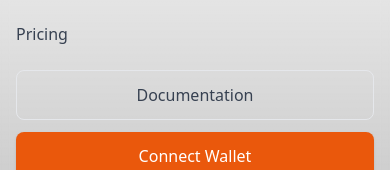
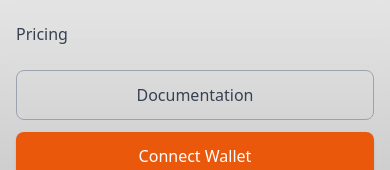
Before and after one commit to raldblox/fileblox, a Next.js app in the folder react-web-app/: page / in a window 390 px wide. Both pictures are taken after a click on the button 362 px from the left and 25 px from the top of the page. Shown: the part 210-380 px from the top of the page. Built offline with nearby package versions, Linux system fonts and the light colour scheme.

Commit message:
Fixed blur and layouts

```diff
--- a/react-web-app/components/Nav.js
+++ b/react-web-app/components/Nav.js
@@ -154,7 +154,7 @@ export default () => {
                                             }
                                             {
                                                 item.isDrapdown && drapdownState.idx == idx && drapdownState.isActive ? (
-                                                    <div className="mt-6 backdrop-blur-md inset-x-0 top-20 w-full md:absolute md:border-y md:shadow-md md:mt-0">
+                                                    <div className="mt-6 inset-x-0 top-20 w-full md:absolute md:border-y md:shadow-md md:mt-0">
                                                         <ul className='max-w-screen-xl mx-auto grid items-center gap-6 md:p-8 md:grid-cols-2 lg:grid-cols-3'>
                                                             {item?.navs.map((dropdownItem, idx) => (
                                                                 <li key={idx}>
@@ -186,7 +186,7 @@ export default () => {
                             }
                             <div className='flex-1 items-center justify-end gap-x-6 space-y-3 md:flex md:space-y-0'>
                                 <li>
-                                    <a href="javascript:void(0)" className="block py-3 text-center text-gray-700 hover:text-orange-600 border rounded-lg md:border-none">
+                                    <a href="javascript:void(0)" className="block py-3 text-center text-gray-700 hover:text-orange-600 border rounded-lg border-gray-400 md:border-none">
                                         Documentation
                                     </a>
                                 </li>
```
